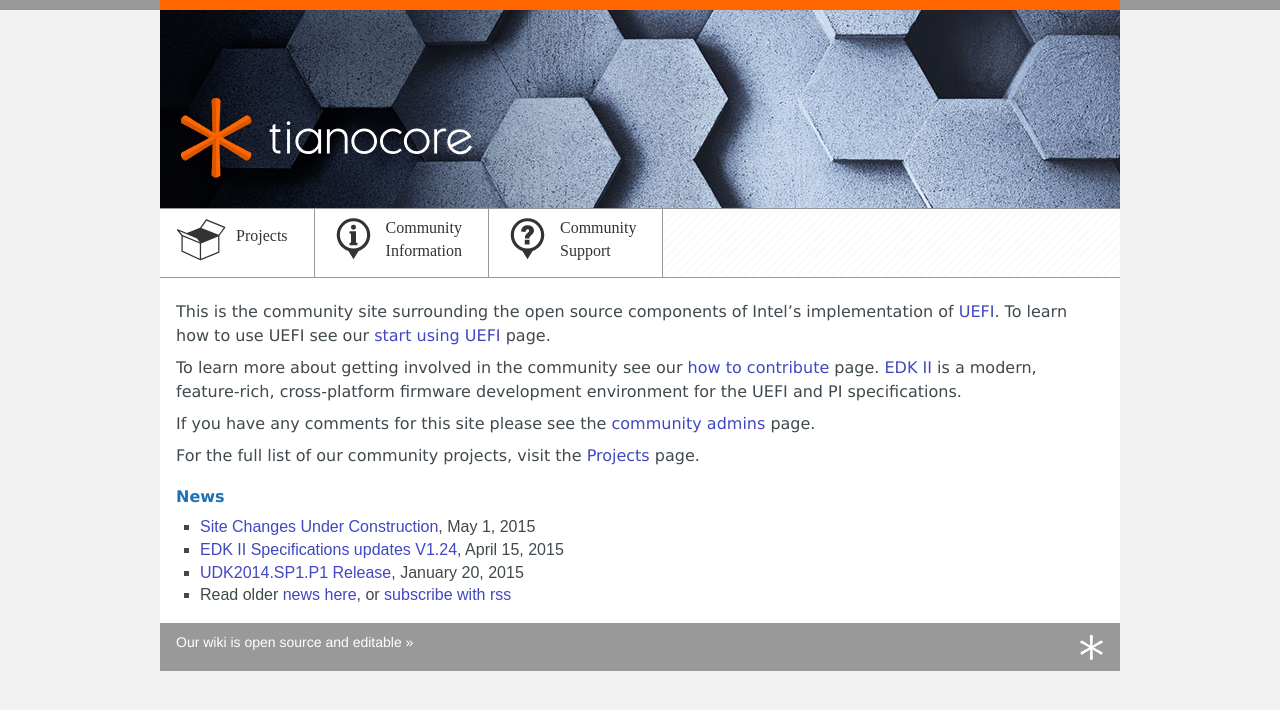
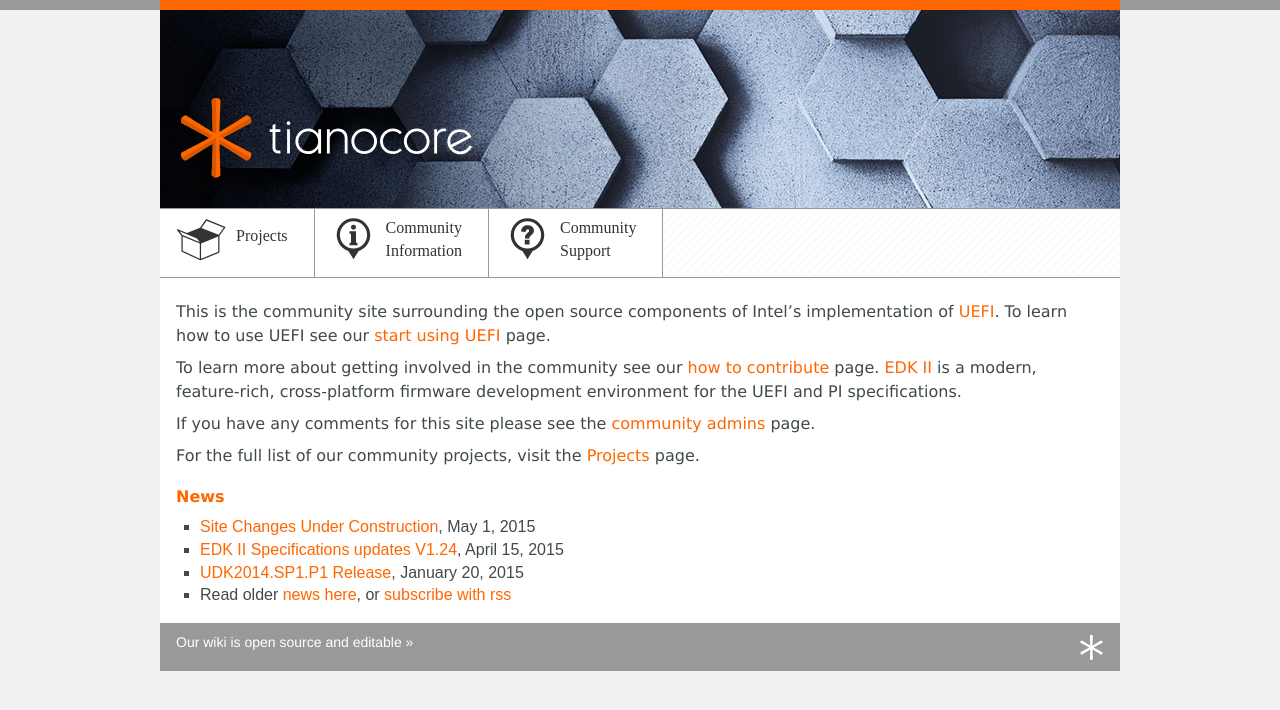
Before and after one commit to tianocore/tianocore.github.io, a Jekyll site: the page built from index.md, in a window 1280 px wide. Shown: the top 710 px of the page. Built offline with Jekyll 4.4.1, drawn with Linux system fonts in a browser that asks for light colours; nearby versions of some CDN libraries.

Commit message:
Adjust colors based on The New Group design

```diff
--- a/css/main.css
+++ b/css/main.css
@@ -110,11 +110,12 @@ a.site-menu:hover {
 }
 
 a {
-    color: #4048c0;
+    color: #ff6600;
     text-decoration: none;
 }
 
 a:hover {
+    color: #ff6600;
     text-decoration: underline;
 }
 
@@ -124,7 +125,7 @@ p {
 }
 
 h1 {
-    color: #1c72b4;
+    color: #ff6600;
     font-weight: bold;
     font-size: 110%;
     margin-top: 0;
@@ -132,13 +133,13 @@ h1 {
 }
 
 h2 {
-    color: #1c72b4;
+    color: #ff6600;
     font-weight: bold;
     font-size: 100%
 }
 
 h3 {
-    color: #1c72b4;
+    color: #ff6600;
     font-weight: bold;
     font-size: 90%
 }
```
